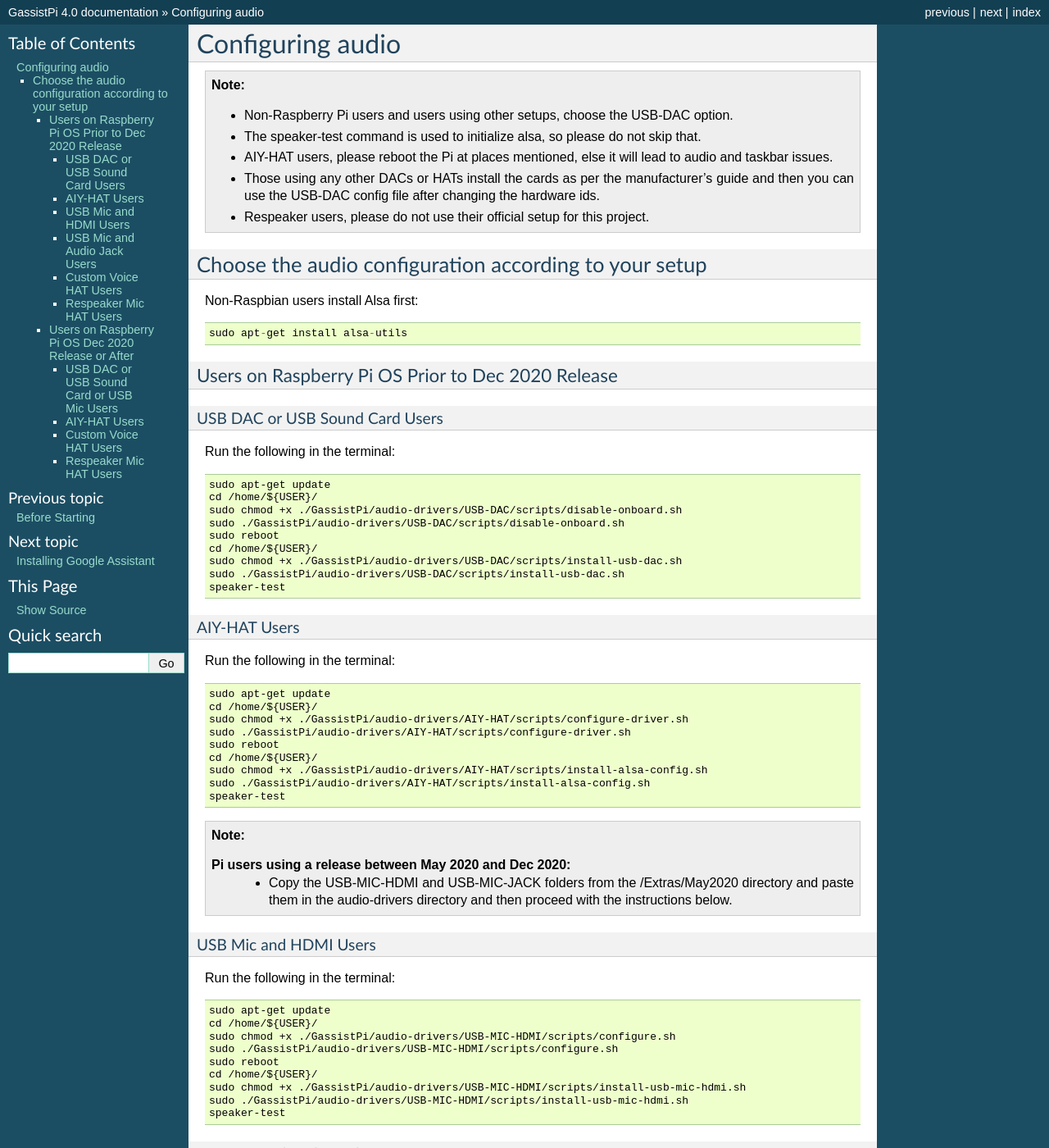
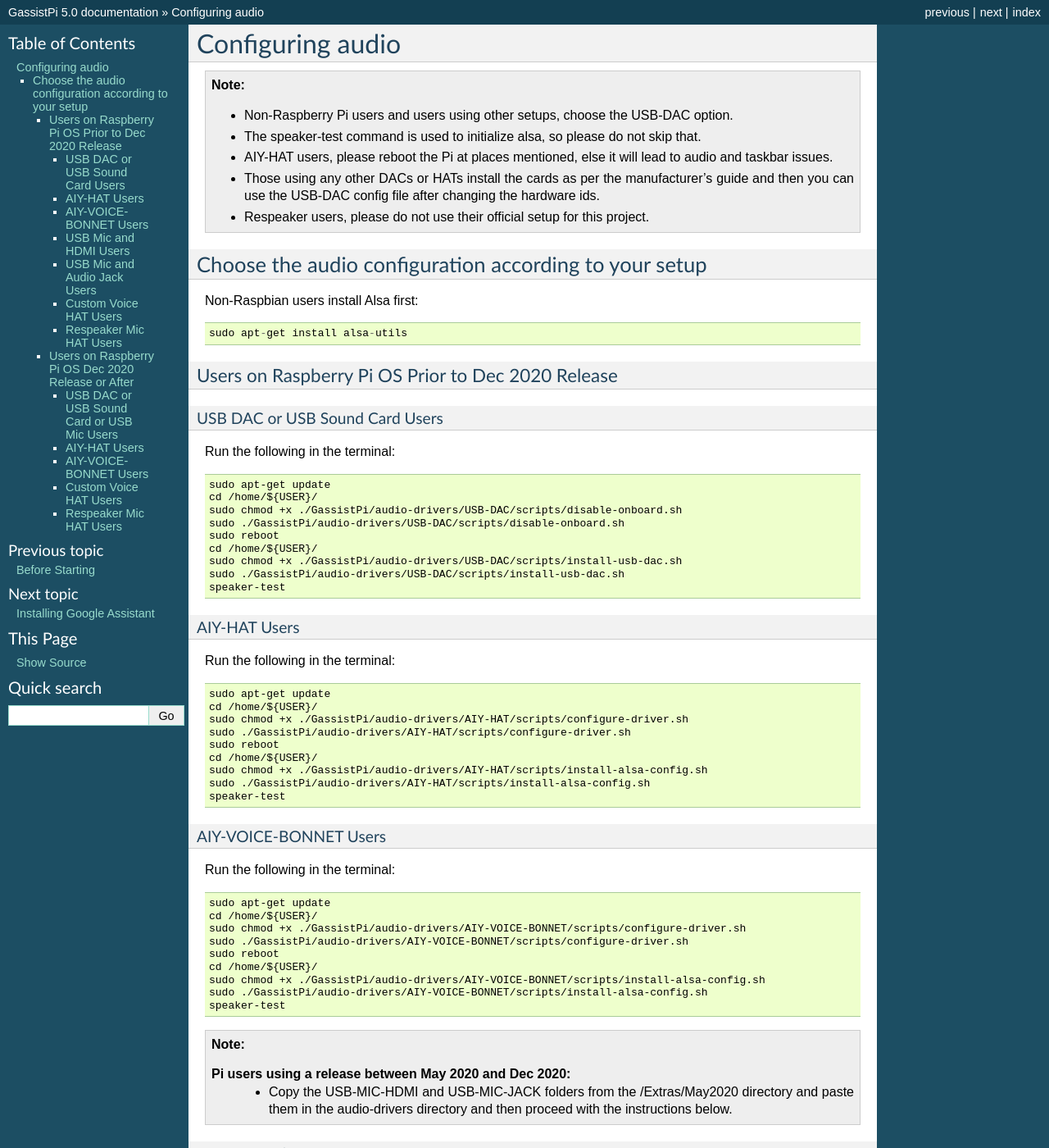
Before and after one commit to shivasiddharth/GassistPi-Documentation, a Sphinx documentation site: the page built from docs/audioconfig.rst, in a window 1280 px wide and 1400 px high. Shown: the whole window at 82% size. Built offline with Sphinx 7.4.7, drawn with Linux system fonts in a browser that asks for light colours; some of the changed text lies outside the part shown.

Commit message:
Update
Voice Bonnet Addition

```diff
--- a/docs/audioconfig.rst
+++ b/docs/audioconfig.rst
@@ -49,6 +49,21 @@
      sudo chmod +x ./GassistPi/audio-drivers/AIY-HAT/scripts/install-alsa-config.sh
      sudo ./GassistPi/audio-drivers/AIY-HAT/scripts/install-alsa-config.sh
      speaker-test
+
+
+AIY-VOICE-BONNET Users
+---------------------------------
+Run the following in the terminal::
+
+    sudo apt-get update
+    cd /home/${USER}/
+    sudo chmod +x ./GassistPi/audio-drivers/AIY-VOICE-BONNET/scripts/configure-driver.sh
+    sudo ./GassistPi/audio-drivers/AIY-VOICE-BONNET/scripts/configure-driver.sh
+    sudo reboot
+    cd /home/${USER}/
+    sudo chmod +x ./GassistPi/audio-drivers/AIY-VOICE-BONNET/scripts/install-alsa-config.sh
+    sudo ./GassistPi/audio-drivers/AIY-VOICE-BONNET/scripts/install-alsa-config.sh
+    speaker-test
 
 .. note::
   Pi users using a release between May 2020 and Dec 2020:
@@ -132,6 +147,18 @@
      speaker-test
 
 
+AIY-VOICE-BONNET Users
+---------------------------------
+Run the following in the terminal::
+
+    sudo apt-get update
+    cd /home/${USER}/
+    sudo chmod +x ./GassistPi/audio-drivers/AIY-VOICE-BONNET/scripts/configure-driver.sh
+    sudo ./GassistPi/audio-drivers/AIY-VOICE-BONNET/scripts/configure-driver.sh
+    sudo reboot
+    speaker-test
+
+
 Custom Voice HAT Users
 ---------------------------------
 Run the following in the terminal::
--- a/docs/conf.py
+++ b/docs/conf.py
@@ -35,7 +35,7 @@
 
 # General information about the project.
 project = u'GassistPi'
-copyright = u'2020, Shivasiddharth'
+copyright = u'2021, Shivasiddharth'
 
 # The version info for the project you're documenting, acts as replacement for
 # |version| and |release|, also used in various other places throughout the
@@ -44,7 +44,7 @@
 # The short X.Y version.
 version = '60.38'
 # The full version, including alpha/beta/rc tags.
-release = '4.0'
+release = '5.0'
 
 # The language for content autogenerated by Sphinx. Refer to documentation
 # for a list of supported languages.
```
